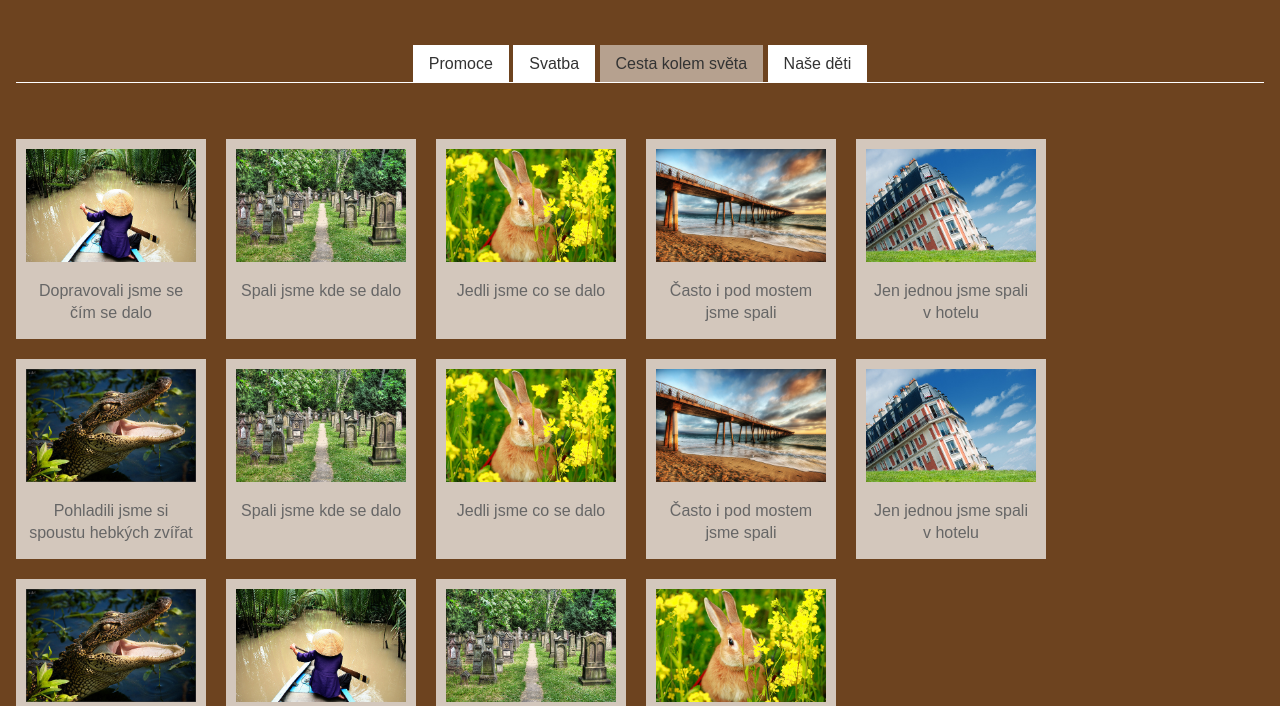
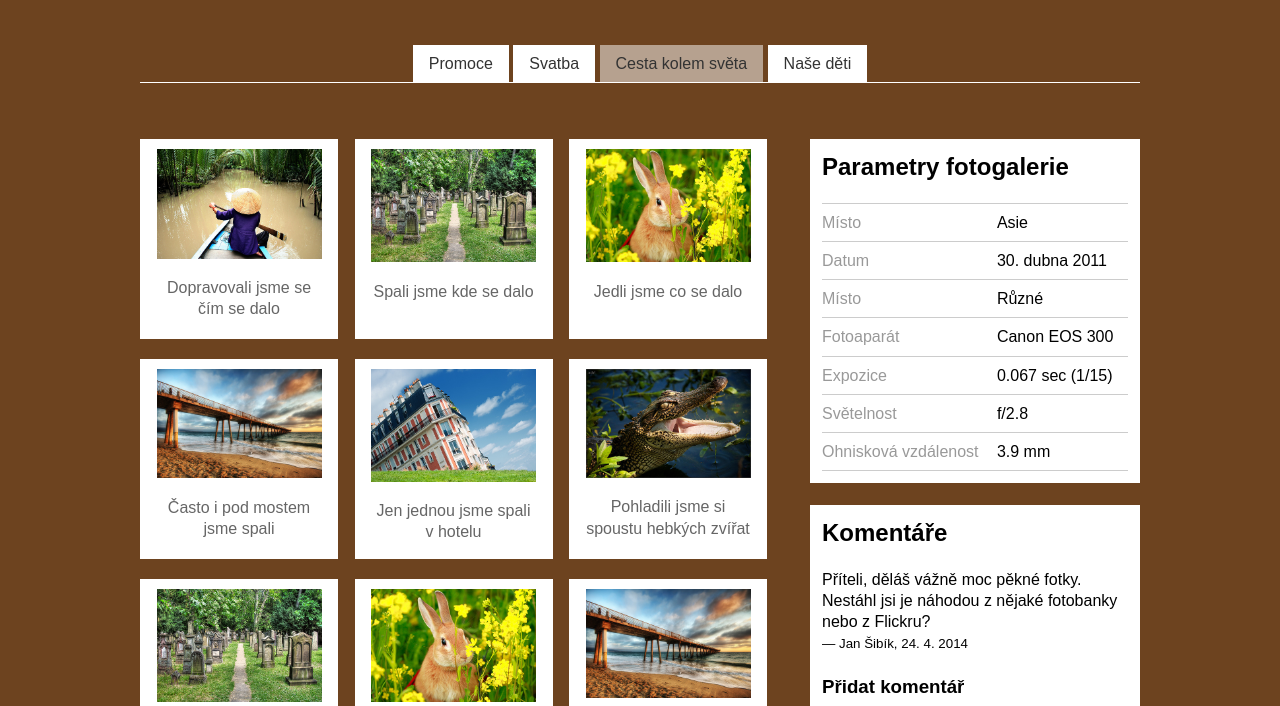
Before and after one commit to machal/polaroid-example, a website: page index.html in a window 1280 px wide. Shown: the part 94-800 px from the top of the page. Drawn offline with Linux system fonts and the light colour scheme.

Commit message:
Refactor CSS a HTML: BEM, responzivni layout atd…

```diff
--- a/index.html
+++ b/index.html
@@ -34,7 +34,7 @@
           <h1>Fotky z našeho loňského cestování po&nbsp;světě</h1>
 
           <div class="nav">
-            <h2 class="dumb_only">Navigace</h2>
+            <h2 class="sr-only">Navigace</h2>
             <ul>
               <li class="nav_item">
                 <a href="#">Promoce</a>
@@ -54,7 +54,7 @@
 
       </div><!-- /head -->
 
-      <div class="content_container">
+      <div class="content-container">
 
         <div class="content">
 
@@ -62,99 +62,99 @@
 
               <li class="polaroid" id="p1">
                   <a href="img/01.jpg" rel="polaroids">
-                      <img src="img/01.jpg" width="170" height="113" alt="Dopravovali jsme se čím se&nbsp;dalo">
-                      <h2 class="polaroid-head">Dopravovali jsme se čím se&nbsp;dalo</h2>
+                      <img src="img/01.jpg" width="170" height="113" alt="Dopravovali jsme se čím se&nbsp;dalo" class="img-fluid">
+                      <h2 class="polaroid__head">Dopravovali jsme se čím se&nbsp;dalo</h2>
                   </a>
               </li>
 
               <li class="polaroid" id="p2">
                   <a href="img/02.jpg" rel="polaroids">
-                      <img src="img/02.jpg" width="170" height="113" alt="Spali jsme kde se&nbsp;dalo">
-                      <h2 class="polaroid-head">Spali jsme kde se&nbsp;dalo</h2>
+                      <img src="img/02.jpg" width="170" height="113" alt="Spali jsme kde se&nbsp;dalo" class="img-fluid">
+                      <h2 class="polaroid__head">Spali jsme kde se&nbsp;dalo</h2>
                   </a>
               </li>
 
               <li class="polaroid" id="p3">
                   <a href="img/03.jpg" rel="polaroids">
-                      <img src="img/03.jpg" width="170" height="113" alt="Jedli jsme co se&nbsp;dalo">
-                      <h2 class="polaroid-head">Jedli jsme co se&nbsp;dalo</h2>
+                      <img src="img/03.jpg" width="170" height="113" alt="Jedli jsme co se&nbsp;dalo" class="img-fluid">
+                      <h2 class="polaroid__head">Jedli jsme co se&nbsp;dalo</h2>
                   </a>
               </li>
 
               <li class="polaroid" id="p4">
                   <a href="img/04.jpg" rel="polaroids">
-                      <img src="img/04.jpg" width="170" height="113" alt="Často i pod mostem jsme&nbsp;spali">
-                      <h2 class="polaroid-head">Často i pod mostem jsme&nbsp;spali</h2>
+                      <img src="img/04.jpg" width="170" height="113" alt="Často i pod mostem jsme&nbsp;spali" class="img-fluid">
+                      <h2 class="polaroid__head">Často i pod mostem jsme&nbsp;spali</h2>
                   </a>
               </li>
 
               <li class="polaroid" id="p5">
                   <a href="img/05.jpg" rel="polaroids">
-                      <img src="img/05.jpg" width="170" height="113" alt="Jen jednou jsme spali v&nbsp;hotelu">
-                      <h2 class="polaroid-head">Jen jednou jsme spali v&nbsp;hotelu</h2>
+                      <img src="img/05.jpg" width="170" height="113" alt="Jen jednou jsme spali v&nbsp;hotelu" class="img-fluid">
+                      <h2 class="polaroid__head">Jen jednou jsme spali v&nbsp;hotelu</h2>
                   </a>
               </li>
 
               <li class="polaroid" id="p6">
                   <a href="img/06.jpg" rel="polaroids">
-                      <img src="img/06.jpg" width="170" height="113" alt="Pohladili jsme si spoustu hebkých&nbsp;zvířat">
-                      <h2 class="polaroid-head">Pohladili jsme si spoustu hebkých&nbsp;zvířat</h2>
+                      <img src="img/06.jpg" width="170" height="113" alt="Pohladili jsme si spoustu hebkých&nbsp;zvířat" class="img-fluid">
+                      <h2 class="polaroid__head">Pohladili jsme si spoustu hebkých&nbsp;zvířat</h2>
                   </a>
               </li>
 
               <li class="polaroid" id="p7">
                   <a href="img/02.jpg" rel="polaroids">
-                      <img src="img/02.jpg" width="170" height="113" alt="Spali jsme kde se&nbsp;dalo">
-                      <h2 class="polaroid-head">Spali jsme kde se&nbsp;dalo</h2>
+                      <img src="img/02.jpg" width="170" height="113" alt="Spali jsme kde se&nbsp;dalo" class="img-fluid">
+                      <h2 class="polaroid__head">Spali jsme kde se&nbsp;dalo</h2>
                   </a>
               </li>
 
               <li class="polaroid" id="p8">
                   <a href="img/03.jpg" rel="polaroids">
-                      <img src="img/03.jpg" width="170" height="113" alt="Jedli jsme co se&nbsp;dalo">
-                      <h2 class="polaroid-head">Jedli jsme co se&nbsp;dalo</h2>
+                      <img src="img/03.jpg" width="170" height="113" alt="Jedli jsme co se&nbsp;dalo" class="img-fluid">
+                      <h2 class="polaroid__head">Jedli jsme co se&nbsp;dalo</h2>
                   </a>
               </li>
 
               <li class="polaroid" id="p9">
                   <a href="img/04.jpg" rel="polaroids">
-                      <img src="img/04.jpg" width="170" height="113" alt="Často i pod mostem jsme&nbsp;spali">
-                      <h2 class="polaroid-head">Často i pod mostem jsme&nbsp;spali</h2>
+                      <img src="img/04.jpg" width="170" height="113" alt="Často i pod mostem jsme&nbsp;spali" class="img-fluid">
+                      <h2 class="polaroid__head">Často i pod mostem jsme&nbsp;spali</h2>
                   </a>
               </li>
 
               <li class="polaroid" id="p10">
                   <a href="img/05.jpg" rel="polaroids">
-                      <img src="img/05.jpg" width="170" height="113" alt="Jen jednou jsme spali v&nbsp;hotelu">
-                      <h2 class="polaroid-head">Jen jednou jsme spali v&nbsp;hotelu</h2>
+                      <img src="img/05.jpg" width="170" height="113" alt="Jen jednou jsme spali v&nbsp;hotelu" class="img-fluid">
+                      <h2 class="polaroid__head">Jen jednou jsme spali v&nbsp;hotelu</h2>
                   </a>
               </li>
 
               <li class="polaroid" id="p11">
                   <a href="img/06.jpg" rel="polaroids">
-                      <img src="img/06.jpg" width="170" height="113" alt="Pohladili jsme si spoustu hebkých&nbsp;zvířat">
-                      <h2 class="polaroid-head">Pohladili jsme si spoustu hebkých&nbsp;zvířat</h2>
+                      <img src="img/06.jpg" width="170" height="113" alt="Pohladili jsme si spoustu hebkých&nbsp;zvířat" class="img-fluid">
+                      <h2 class="polaroid__head" class="img-fluid">Pohladili jsme si spoustu hebkých&nbsp;zvířat</h2>
                   </a>
               </li>
 
               <li class="polaroid" id="p12">
                   <a href="img/01.jpg" rel="polaroids">
-                      <img src="img/01.jpg" width="170" height="113" alt="Dopravovali jsme se čím se&nbsp;dalo">
-                      <h2 class="polaroid-head">Dopravovali jsme se čím se&nbsp;dalo</h2>
+                      <img src="img/01.jpg" width="170" height="113" alt="Dopravovali jsme se čím se&nbsp;dalo" class="img-fluid">
+                      <h2 class="polaroid__head" class="img-fluid">Dopravovali jsme se čím se&nbsp;dalo</h2>
                   </a>
               </li>
 
               <li class="polaroid" id="p12">
                   <a href="img/02.jpg" rel="polaroids">
-                      <img src="img/02.jpg" width="170" height="113" alt="Spali jsme kde se&nbsp;dalo">
-                      <h2 class="polaroid-head">Spali jsme kde se&nbsp;dalo</h2>
+                      <img src="img/02.jpg" width="170" height="113" alt="Spali jsme kde se&nbsp;dalo" class="img-fluid">
+                      <h2 class="polaroid__head" class="img-fluid">Spali jsme kde se&nbsp;dalo</h2>
                   </a>
               </li>
 
               <li class="polaroid" id="p12">
                   <a href="img/03.jpg" rel="polaroids">
-                      <img src="img/03.jpg" width="170" height="113" alt="Jedli jsme co se&nbsp;dalo">
-                      <h2 class="polaroid-head">Jedli jsme co se&nbsp;dalo</h2>
+                      <img src="img/03.jpg" width="170" height="113" alt="Jedli jsme co se&nbsp;dalo" class="img-fluid">
+                      <h2 class="polaroid__head" class="img-fluid">Jedli jsme co se&nbsp;dalo</h2>
                   </a>
               </li>
 
--- a/less/core/base.less
+++ b/less/core/base.less
@@ -1,3 +1,8 @@
+/*
+HTML zakladna
+=============
+*/
+
 // --- Zakladna ---
 
 a img {
--- /dev/null
+++ b/less/core/helpers.less
@@ -0,0 +1,29 @@
+/*
+Helper tridy
+============
+*/
+
+// Screen Reader Only
+// ------------------
+
+// Source: https://github.com/twbs/bootstrap/blob/a92aea5127e805cb44c9d606a71c48fa19ee157b/less/scaffolding.less
+// See: http://a11yproject.com/posts/how-to-hide-content/
+
+.sr-only {
+  position: absolute;
+  width: 1px;
+  height: 1px;
+  margin: -1px;
+  padding: 0;
+  overflow: hidden;
+  clip: rect(0,0,0,0);
+  border: 0;
+}
+
+// Fluid images
+// ------------
+
+.img-fluid {
+  max-width: 100%;
+  height: auto;
+}
--- a/less/lib/mixins.less
+++ b/less/core/mixins.less
@@ -1,14 +1,15 @@
-// --- Mixiny ---
+/*
+Mixiny
+======
+*/
 
 // Micro ClearFix Mixin
+// --------------------
+
+// http://nicolasgallagher.com/micro-clearfix-hack/
+
 .clearfix {
   zoom:1;
   &:before, &:after{ content:""; display:table; }
   &:after { clear: both; }
 }
-
-.dumb_only {
-	position: absolute;
-	top: -200px;
-	left: -200px;
-}
--- /dev/null
+++ b/less/layout/layout.less
@@ -0,0 +1,28 @@
+/*
+Layout stranky
+==============
+*/
+
+@media only screen and (min-width: 768px) {
+
+  .container {
+  	max-width: 1000px;
+  	margin: 0 auto;
+  	.clearfix;
+  }
+
+  .content-container {
+    .clearfix;
+  }
+
+  .content {
+  	width: 66%;
+  	float: left;
+  }
+
+  .side {
+  	width: 33%;
+  	float: right;
+  }
+
+} // @media …
--- a/less/ui/foot.less
+++ b/less/ui/foot.less
@@ -1,4 +1,7 @@
-// --- Komponenta Paticka ---
+/*
+UI komponenta: Paticka
+======================
+*/
 
 .foot {
 	padding: 2rem 0;
--- a/less/ui/form.less
+++ b/less/ui/form.less
@@ -1,4 +1,7 @@
-// --- Komponenta Formular ---
+/*
+UI komponenta: Formular
+=======================
+*/
 
 .form {
 	input[type=text],
--- a/less/ui/head.less
+++ b/less/ui/head.less
@@ -1,4 +1,7 @@
-// --- Komponenta Hlavička ---
+/*
+UI komponenta: Hlavicka
+=======================
+*/
 
 .head {
 	padding: 2rem 0;
--- a/less/ui/infobox.less
+++ b/less/ui/infobox.less
@@ -1,4 +1,7 @@
-// --- Komponenta Infobox ---
+/*
+UI komponenta: Informativni Box
+===============================
+*/
 
 .infobox {
 	color: #000;
--- a/less/ui/layout.less
+++ /dev/null
@@ -1,17 +0,0 @@
-// --- Layout ---
-
-.container {
-	width: 1000px;
-	margin: 0 auto;
-	.clearfix;
-}
-
-.content {
-	width: 660px;
-	float: left;
-}
-
-.side {
-	width: 330px;
-	float: right;
-}
--- a/less/ui/nav.less
+++ b/less/ui/nav.less
@@ -1,4 +1,7 @@
-// --- Komponenta Navigace ---
+/*
+UI komponenta: Navigace
+=======================
+*/
 
 .nav {
 	.clearfix;
--- a/less/ui/polaroid.less
+++ b/less/ui/polaroid.less
@@ -1,11 +1,11 @@
-// Komponenta Polaroid
-// ===================
-
-// Seznam fotek a jednotlive fotky
+/*
+UI komponenta: Polaroid fotka
+=============================
+*/
 
 
-// Seznam
-// ------
+// Seznam fotek
+// ------------
 
 .polaroids {
 	.clearfix;
@@ -21,47 +21,48 @@
 // ### Zakladna
 
 .polaroid {
+  float: left;
+  width: 25%;
+  height: 180px;
+  padding: 10px 2.5%;
+  margin: 0 2.5% 20px 0;
+  background-color: white;
+  color: darkgrey;
+
 	a {
 	  color: #666;
 	  text-decoration: none;
 	}
 }
 
-.polaroid-head {
+// ### Stav: aktivni
+
+.polaroid {
+  &:hover,
+  &:focus,
+  &:active,
+  &--active {
+    background-color: #fcf883;
+    background-color: rgba(100%, 100%, 100%, 1);
+
+    .polaroid__head {
+      color: black;
+    }
+  }
+}
+
+// ### Stav: vybrany v url
+
+.polaroid {
+  &:target {
+    background: yellow;
+  }
+}
+
+// Blok: hlavicka
+
+.polaroid__head {
   text-align: center;
   font: 1rem/1.33 sans-serif;
   font-weight: normal;
 }
-
-// ### Layout
-
-.polaroid {
-	float: left;
-	width: 170px;
-	height: 180px;
-	padding: 10px;
-	margin: 0 20px 20px 0;
-	background-color: white;
-	color: darkgrey;
-}
-
-// ### Stavy
-
-.polaroid {
-	background-color: rgba(100%, 100%, 100%, .7);
-
-	&:hover,
-	&:focus,
-	&:active {
-	  background-color: #fcf883;
-		background-color: rgba(100%, 100%, 100%, 1);
-
-    .head {
-      color: black;
-    }
-	}
-
-	&:target {
-		background: yellow;
-	}
-}
```
Also changed, not shown: less/index.less (+20 -5 lines), css/index.css, less/lib/jquery.fancybox.css (deleted), 1 other file.
